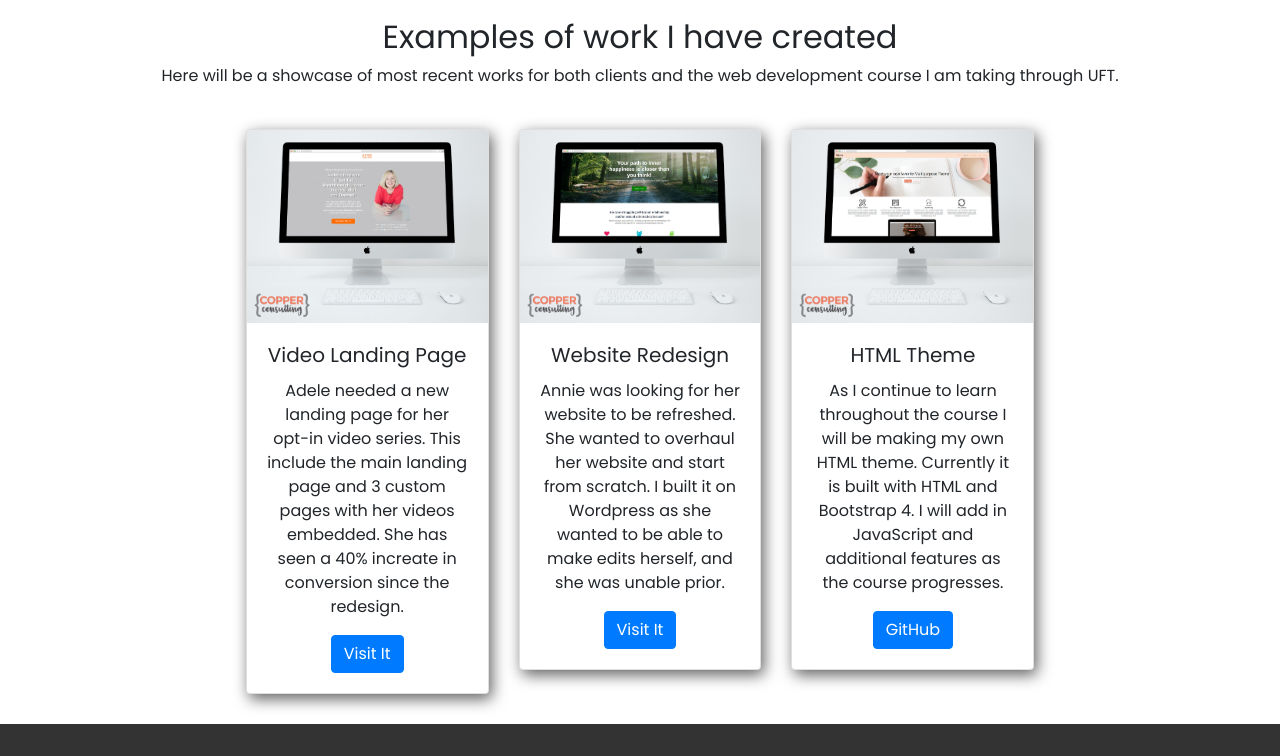
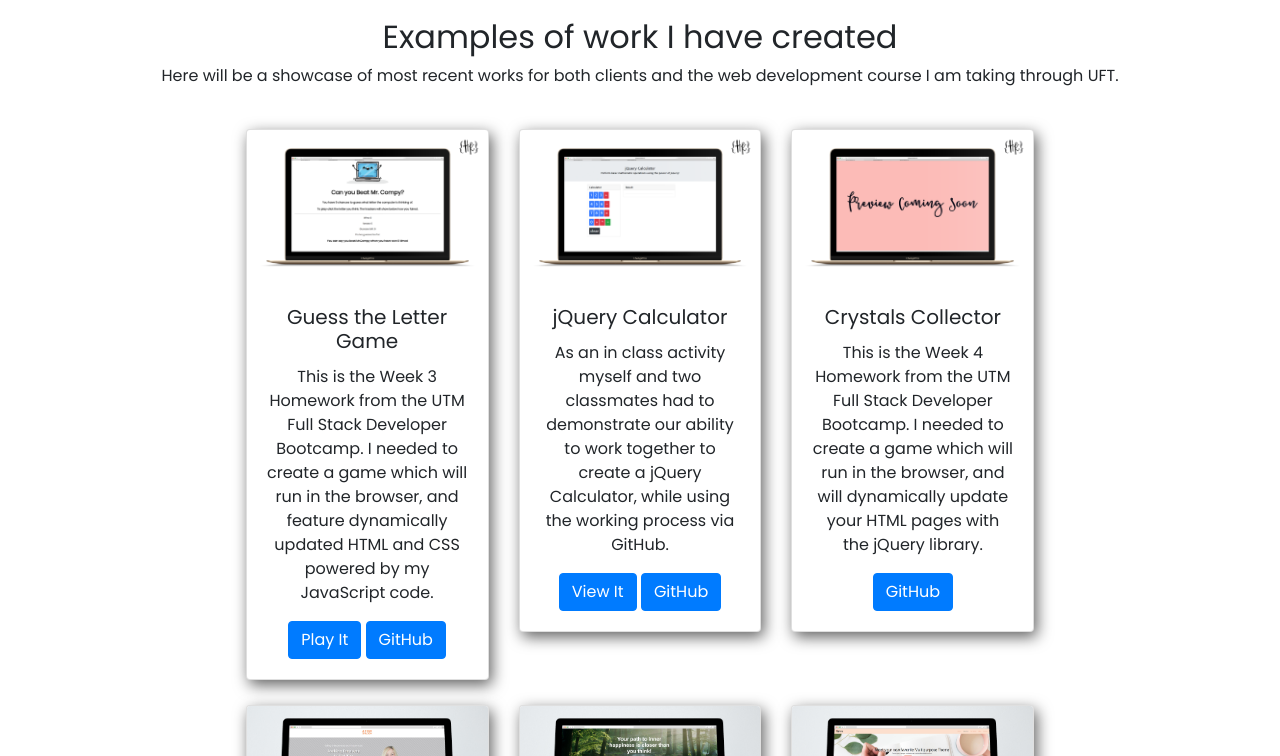
Before and after one commit to CopperCo/CopperCo.github.io, a plain HTML site: page portfolio.html in a window 1280 px wide. Shown: the part 726-1482 px from the top of the page. Drawn offline with nearby package versions, Linux system fonts and the light colour scheme.

Commit message:
Updates with new works.

```diff
--- a/portfolio.html
+++ b/portfolio.html
@@ -63,6 +63,56 @@
           <p> Here will be a showcase of most recent works for both clients and the web development course I am taking through
             UFT.
           </p>
+          <!-- ROW START -->
+          <div class="row justify-content-md-center">
+            <!-- CARD 1 -->
+            <div class="col-md-3">
+              <div class="card card1">
+                <img class="card-img-top" src="/assets/images/BeatTheAiPreview.png" alt="Card image cap">
+                <div class="card-body">
+                  <h5 class="card-title">Guess the Letter Game</h5>
+                  <p class="card-text">This is the Week 3 Homework from the UTM Full Stack Developer Bootcamp. I needed to create a game which
+                    will run in the browser, and feature dynamically updated HTML and CSS powered by my JavaScript code.</p>
+                  <a href="https://copperco.github.io/BeatTheAI_JS/index.html" class="btn btn-primary">Play It</a>
+                  <a href="https://github.com/CopperCo/BeatTheAI_JS" class="btn btn-primary">GitHub</a>
+                </div>
+              </div>
+            </div>
+            <!-- CARD 2 -->
+            <div class="col-md-3">
+              <div class="card card2">
+                <img class="card-img-top" src="/assets/images/jquery-calc-preview.png" alt="Card image cap">
+                <div class="card-body">
+                  <h5 class="card-title">jQuery Calculator</h5>
+                  <p class="card-text">As an in class activity myself and two classmates had to demonstrate our ability to work together to create
+                    a jQuery Calculator, while using the working process via GitHub.
+
+                  </p>
+                  <a href="https://copperco.github.io/Calculator-HRR/jquery-calculator.html" class="btn btn-primary">View It</a>
+                  <a href="https://github.com/CopperCo/Calculator-HRR" class="btn btn-primary">GitHub</a>
+                </div>
+              </div>
+            </div>
+
+            <!-- CARD 3 -->
+            <div class="col-md-3">
+              <div class="card">
+                <img class="card-img-top" src="/assets/images/Coming-Soon.png" alt="Card image cap">
+                <div class="card-body">
+                  <h5 class="card-title">Crystals Collector</h5>
+                  <p class="card-text">This is the Week 4 Homework from the UTM Full Stack Developer Bootcamp. I needed to create a game which
+                    will run in the browser, and will dynamically update your HTML pages with the jQuery library.
+                  </p>
+                  <a href="https://github.com/CopperCo/CrystalsCollectorHK" class="btn btn-primary">GitHub</a>
+                </div>
+              </div>
+            </div>
+
+
+
+          </div>
+          <!-- ROW END -->
+          <!-- ROW START -->
           <div class="row justify-content-md-center">
             <!-- CARD 1 -->
             <div class="col-md-3">
@@ -108,6 +158,11 @@
 
 
           </div>
+          <!-- ROW END -->
+
+
+
+
         </div>
       </div>
 
```
Also changed, not shown: index.html (+3 -1 lines), assets/images/BeatTheAiPreview.png (added), assets/images/Coming-Soon.png (added), assets/images/jquery calc.png (added), assets/images/jquery-calc-preview.png (added).
